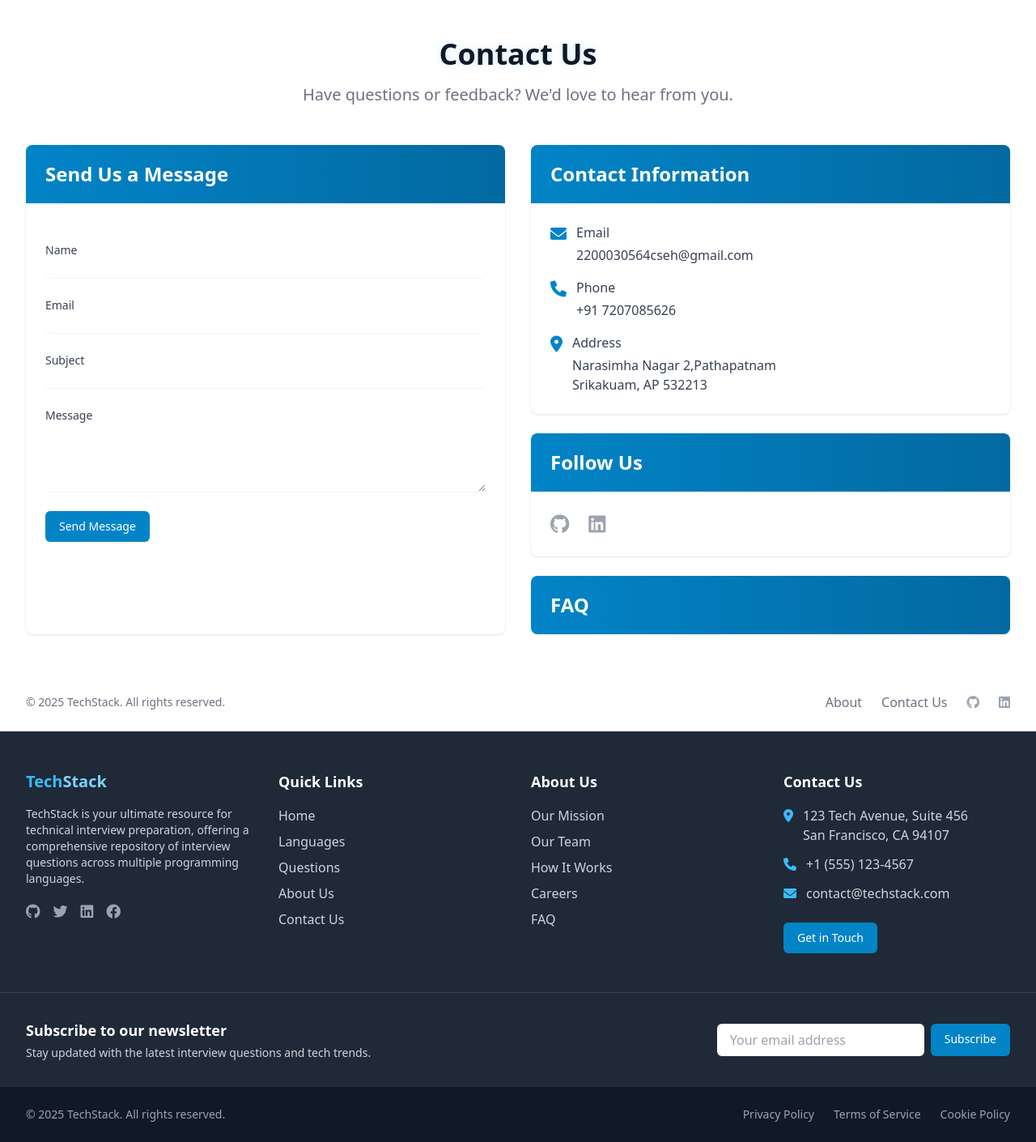
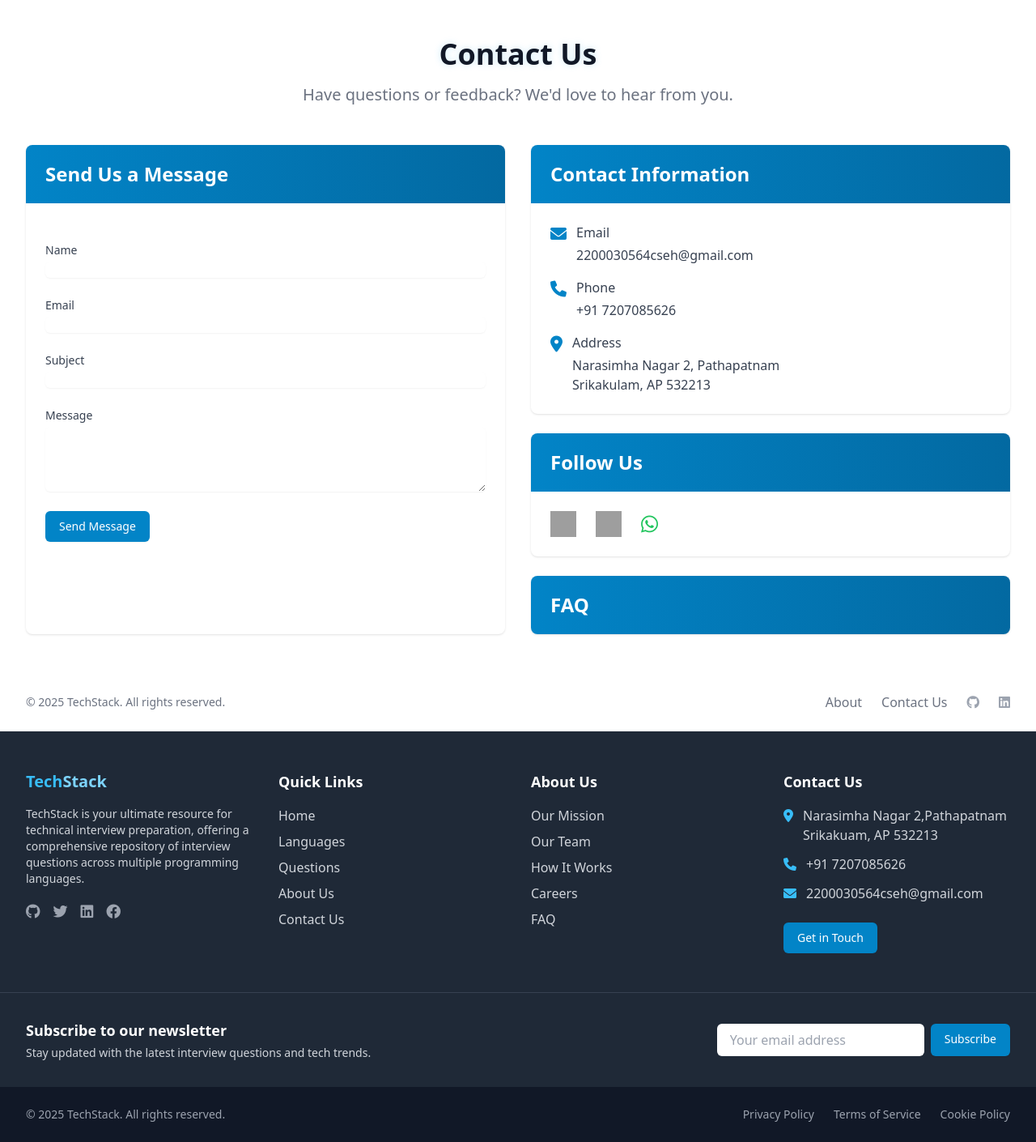
Before and after one commit to GKARTEEK/Techstack, a Django app: page /contact/ in a window 1280 px wide. Shown: the part 65-1475 px from the top of the page at 81% size. Run offline with Django 5.2, Linux system fonts and the light colour scheme; some libraries are stand-ins or nearby versions; grey boxes are pictures that could not be loaded.

Commit message:
done logi

```diff
--- a/accounts/views.py
+++ b/accounts/views.py
@@ -25,7 +25,7 @@ def edit_profile(request):
             user_form.save()
             profile_form.save()
             messages.success(request, 'Your profile has been updated.')
-            return redirect('profile')
+            return redirect('profile')  # Redirect after successful POST
     else:
         user_form = UserForm(instance=request.user)
         profile_form = UserProfileForm(instance=request.user.profile)
--- a/templates/account/profile.html
+++ b/templates/accounts/profile.html
@@ -18,6 +18,8 @@
                 </a>
             </div>
         </div>
+
+
 
         <div class="mt-8 grid grid-cols-1 gap-6 lg:grid-cols-3">
             <!-- Profile Information -->
--- a/templates/base.html
+++ b/templates/base.html
@@ -432,15 +432,15 @@
                   <ul class="space-y-3">
                       <li class="flex items-start">
                           <i class="fas fa-map-marker-alt text-primary-400 mt-1 mr-3"></i>
-                          <span class="text-gray-300">123 Tech Avenue, Suite 456<br>San Francisco, CA 94107</span>
+                          <span class="text-gray-300">Narasimha Nagar 2,Pathapatnam<br>Srikakuam, AP 532213</span>
                       </li>
                       <li class="flex items-center">
                           <i class="fas fa-phone text-primary-400 mr-3"></i>
-                          <span class="text-gray-300">+1 (555) 123-4567</span>
+                          <span class="text-gray-300">+91 7207085626</span>
                       </li>
                       <li class="flex items-center">
                           <i class="fas fa-envelope text-primary-400 mr-3"></i>
-                          <span class="text-gray-300">contact@techstack.com</span>
+                          <span class="text-gray-300">2200030564cseh@gmail.com</span>
                       </li>
                   </ul>
                   <div class="pt-2">
--- a/templates/core/contact.html
+++ b/templates/core/contact.html
@@ -6,9 +6,7 @@
 <div class="bg-white perspective-container">
     <div class="max-w-7xl mx-auto py-12 px-4 sm:px-6 lg:px-8">
         <div class="text-center page-header">
-            <h1 class="text-3xl font-extrabold text-gray-900 sm:text-4xl glow-text">
-                Contact Us
-            </h1>
+            <h1 class="text-3xl font-extrabold text-gray-900 sm:text-4xl glow-text">Contact Us</h1>
             <p class="mt-3 max-w-2xl mx-auto text-xl text-gray-500 sm:mt-4 subtitle-text">
                 Have questions or feedback? We'd love to hear from you.
             </p>
@@ -52,7 +50,7 @@
                 </div>
             </div>
 
-            <!-- Contact Information -->
+            <!-- Contact Information & Social Links -->
             <div class="space-y-6">
                 <div class="bg-white shadow overflow-hidden sm:rounded-lg transform-card">
                     <div class="px-4 py-5 sm:px-6 bg-gradient-to-r from-primary-600 to-primary-700 text-white">
@@ -86,46 +84,49 @@
                                 </div>
                                 <div class="ml-3 text-base text-gray-700">
                                     <p>Address</p>
-                                    <p class="mt-1 font-medium">Narasimha Nagar 2,Pathapatnam<br>Srikakuam, AP 532213</p>
+                                    <p class="mt-1 font-medium">Narasimha Nagar 2, Pathapatnam<br>Srikakulam, AP 532213</p>
                                 </div>
                             </div>
                         </div>
                     </div>
                 </div>
 
+                <!-- Social Media Icons -->
                 <div class="bg-white shadow overflow-hidden sm:rounded-lg transform-card">
                     <div class="px-4 py-5 sm:px-6 bg-gradient-to-r from-primary-600 to-primary-700 text-white">
                         <h2 class="text-2xl font-bold">Follow Us</h2>
                     </div>
                     <div class="px-4 py-5 sm:p-6">
                         <div class="flex space-x-6">
-                            <a href="https://github.com/GKARTEEK" class="text-gray-400 hover:text-gray-500 social-icon">
-                                <i class="fab fa-github text-2xl"></i>
-                                <span class="sr-only">GitHub</span>
+                            <a href="https://github.com/GKARTEEK" class="social-icon" target="_blank">
+                                <img src="https://cdn.jsdelivr.net/gh/devicons/devicon/icons/github/github-original.svg" alt="GitHub" class="h-8 w-8" />
                             </a>
 
-                            <a href="https://www.linkedin.com/in/karteek-gavarah/" class="text-gray-400 hover:text-gray-500 social-icon">
-                                <i class="fab fa-linkedin text-2xl"></i>
-                                <span class="sr-only">LinkedIn</span>
+                            <a href="https://www.linkedin.com/in/karteek-gavarah/" class="social-icon" target="_blank">
+                                <img src="https://cdn.jsdelivr.net/gh/devicons/devicon/icons/linkedin/linkedin-original.svg" alt="LinkedIn" class="h-8 w-8" />
                             </a>
 
+                            <a href="https://wa.me/917207085626?text=Hi%20Karteek%2C%20I%20visited%20your%20TechStack%20site!" class="social-icon" target="_blank">
+                                <i class="fab fa-whatsapp text-2xl text-green-500"></i>
+                                <span class="sr-only">WhatsApp</span>
+                            </a>
                         </div>
                     </div>
                 </div>
 
+                <!-- FAQ -->
                 <div class="bg-white shadow overflow-hidden sm:rounded-lg transform-card">
                     <div class="px-4 py-5 sm:px-6 bg-gradient-to-r from-primary-600 to-primary-700 text-white">
                         <h2 class="text-2xl font-bold">FAQ</h2>
                     </div>
-
                 </div>
             </div>
         </div>
     </div>
 </div>
 
+<!-- Style -->
 <style>
-    /* 3D and Animation Effects */
     .perspective-container {
         perspective: 1000px;
     }
@@ -204,70 +205,53 @@
         transform: translateY(-5px) scale(1.2);
     }
 
-    /* Animations */
     @keyframes fadeIn {
         from { opacity: 0; }
         to { opacity: 1; }
     }
 
     @keyframes fadeInDown {
-        from {
-            opacity: 0;
-            transform: translateY(-30px);
-        }
-        to {
-            opacity: 1;
-            transform: translateY(0);
-        }
+        from { opacity: 0; transform: translateY(-30px); }
+        to { opacity: 1; transform: translateY(0); }
     }
 
     @keyframes fadeInUp {
-        from {
-            opacity: 0;
-            transform: translateY(30px);
-        }
-        to {
-            opacity: 1;
-            transform: translateY(0);
-        }
+        from { opacity: 0; transform: translateY(30px); }
+        to { opacity: 1; transform: translateY(0); }
     }
 </style>
 
+<!-- Script -->
 <script>
-    document.addEventListener('DOMContentLoaded', function() {
-        // Staggered animation for cards
+    document.addEventListener('DOMContentLoaded', function () {
         const cards = document.querySelectorAll('.transform-card');
         cards.forEach((card, index) => {
             card.style.animationDelay = `${0.5 + (index * 0.2)}s`;
         });
 
-        // 3D tilt effect for cards
         cards.forEach(card => {
-            card.addEventListener('mousemove', function(e) {
+            card.addEventListener('mousemove', function (e) {
                 const rect = this.getBoundingClientRect();
                 const x = e.clientX - rect.left;
                 const y = e.clientY - rect.top;
-
                 const xRotation = ((y - rect.height / 2) / rect.height) * 5;
                 const yRotation = ((x - rect.width / 2) / rect.width) * -5;
-
                 this.style.transform = `perspective(1000px) rotateX(${xRotation}deg) rotateY(${yRotation}deg) translateY(-10px)`;
             });
 
-            card.addEventListener('mouseout', function() {
+            card.addEventListener('mouseout', function () {
                 this.style.transform = 'perspective(1000px) rotateX(0) rotateY(0) translateY(0)';
             });
         });
 
-        // Form field focus effects
         const formFields = document.querySelectorAll('.form-field input, .form-field textarea');
         formFields.forEach(field => {
-            field.addEventListener('focus', function() {
+            field.addEventListener('focus', function () {
                 this.closest('.form-field').style.transform = 'translateZ(20px)';
                 this.closest('.form-field').style.boxShadow = '0 10px 25px -5px rgba(0, 0, 0, 0.1)';
             });
 
-            field.addEventListener('blur', function() {
+            field.addEventListener('blur', function () {
                 this.closest('.form-field').style.transform = 'translateZ(0)';
                 this.closest('.form-field').style.boxShadow = 'none';
             });
```
Also changed, not shown: db.sqlite3, templates/accounts/bookmarks.html (renamed from templates/account/bookmarks.html), templates/accounts/edit_profile.html (renamed from templates/account/edit_profile.html), templates/accounts/login.html (renamed from templates/account/login.html), templates/accounts/signup.html (renamed from templates/account/signup.html).
